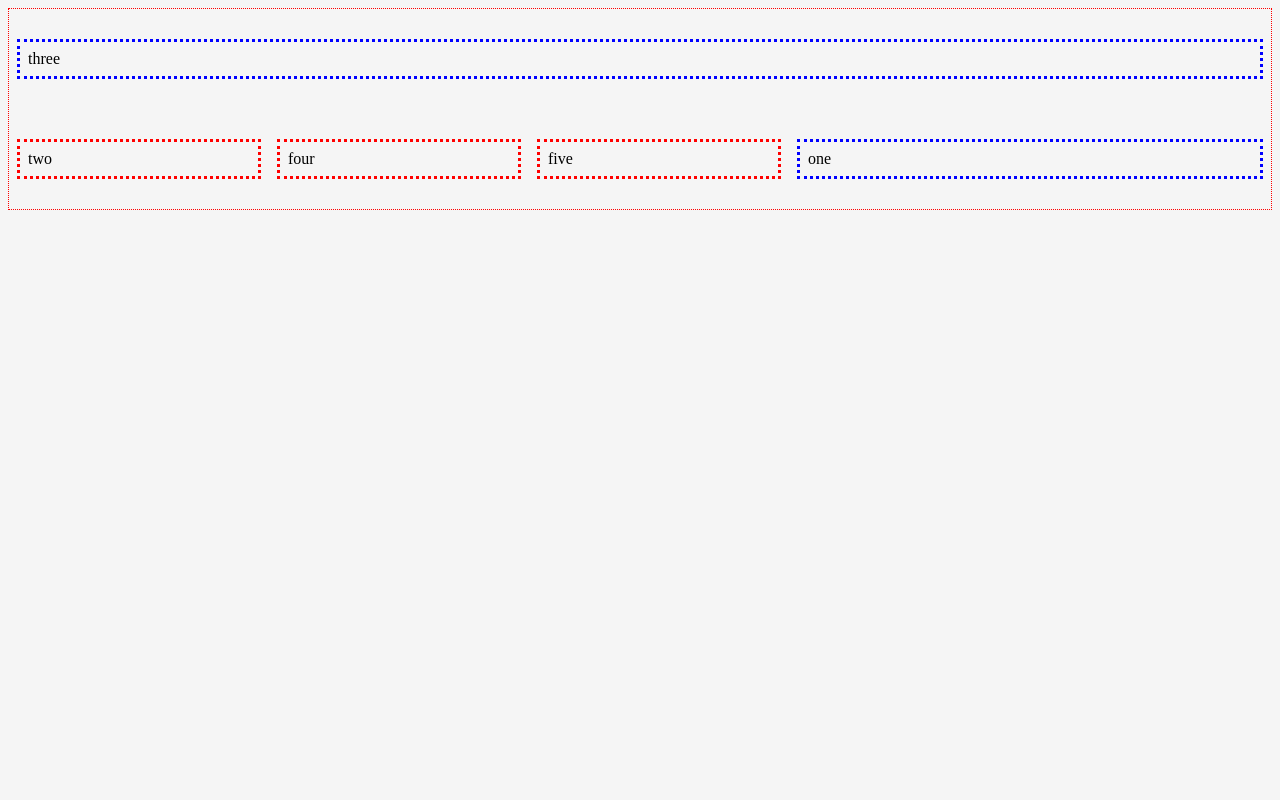
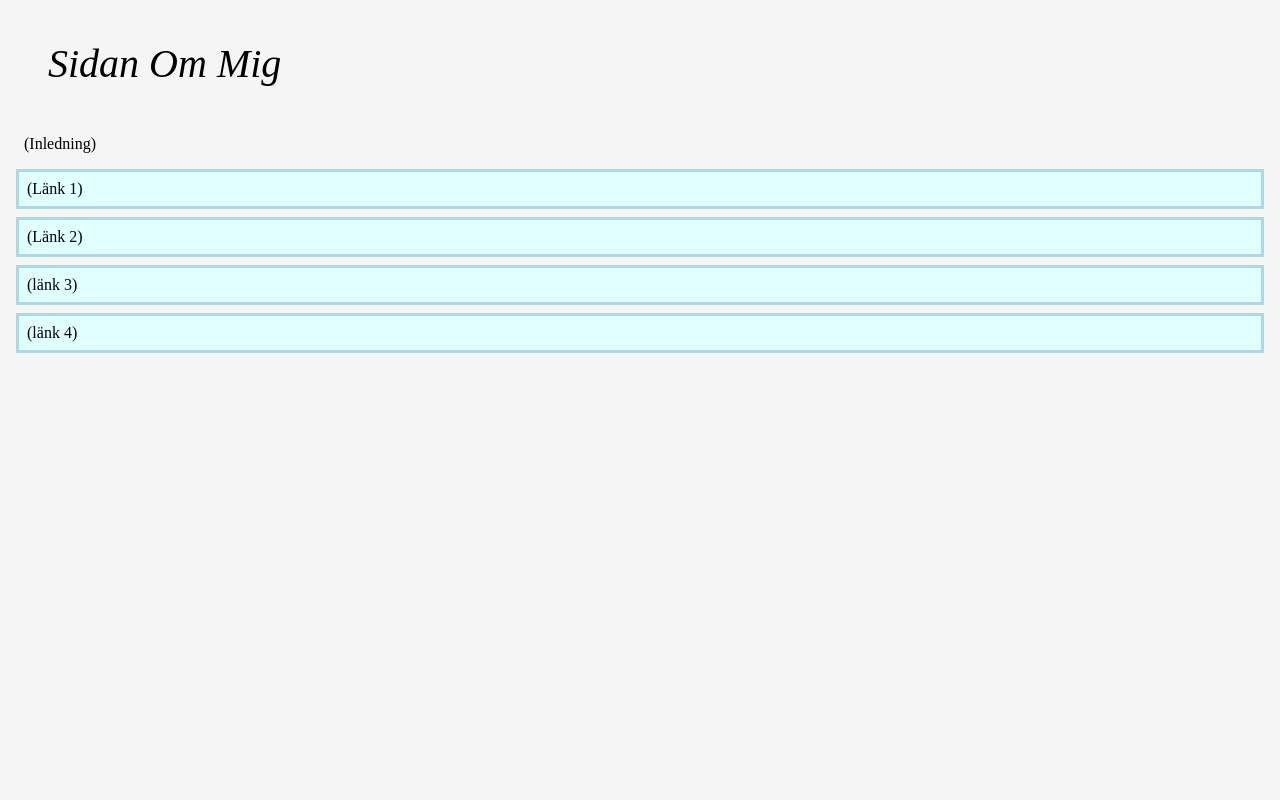
Before and after one commit to Dinkno/Dino_Islamovic_TE19C, a plain HTML site: page Webb/Egen_Sida/Index.html in a window 1280 px wide. Shown: the top 800 px of the page. Drawn offline with Linux system fonts and the light colour scheme.

Commit message:
fortsättning

```diff
--- a/Webb/Egen_Sida/Index.html
+++ b/Webb/Egen_Sida/Index.html
@@ -8,13 +8,14 @@
 </head>
 <body>
     <ul>
-        <li class="flex2">one</li>
-        <li class="flex1">two</li>
-        <li class="flex2">three</li>
-        <li class="flex1">four</li>
-        <li class="flex1">five</li>
+        <li class="flex2">Sidan Om Mig</li>
+        <li class="flex3">(Inledning)</li>
+        <li class="flex1">(Länk 1)</li>
+        <li class="flex1">(Länk 2)</li>
+        <li class="flex1">(länk 3)</li>
+        <li class="flex1">(länk 4)</li>
     </ul>
-<div class="main-blackbar">
+<div>
     <div class="blackbar"></div>
 </div>
 </body>
--- a/Webb/Egen_Sida/style.css
+++ b/Webb/Egen_Sida/style.css
@@ -8,31 +8,23 @@ ul {
     list-style-type:none;
     margin:0;
     padding:0;
-    border: 1px dotted red;
-    display:flex;
+    border: 1px solid red;
+    display:contents;
     flex-direction:row;
-    flex-wrap:wrap-reverse;
-    justify-content:space-around;
+    flex-wrap:wrap;
+    justify-content:center;
     align-items:center;
     height:200px;
 
 }
 
-.bar {
-    height:100vh;
-    display: flex;
-    align-items: flex-end;
+div {
+    height: 100vh;
+    display:flex ;
+    align-items:flex-end;
 }
 
-.innebar {
-    background-color:lightgray;
-    border: 5px solid rgb(0, 0, 0);
-    width: 100%;
-    height: 150px;
-}
-
-
-.main-blackbar {
+.main {
     height: 100vh;
     display: flex;
     align-items:flex-end;
@@ -51,13 +43,23 @@ li {
 }
 
 .flex1 {
-    order:1;
-    border:3px dotted red;
+    order:4;
+    border:3px solid lightblue;
+    background-color: lightcyan;
     flex: 1 1 10em;
 }
 
 .flex2 {
+    font-size:40px ;
+    font-style: italic;
+    border: none;
     order:2;
-    border:3px dotted blue;
+    border:none;
     flex: 2 2 20em;
 }
+
+.flex3 {
+    border: none;
+    order:3;
+    flex: 3 3 30em;
+}
```
